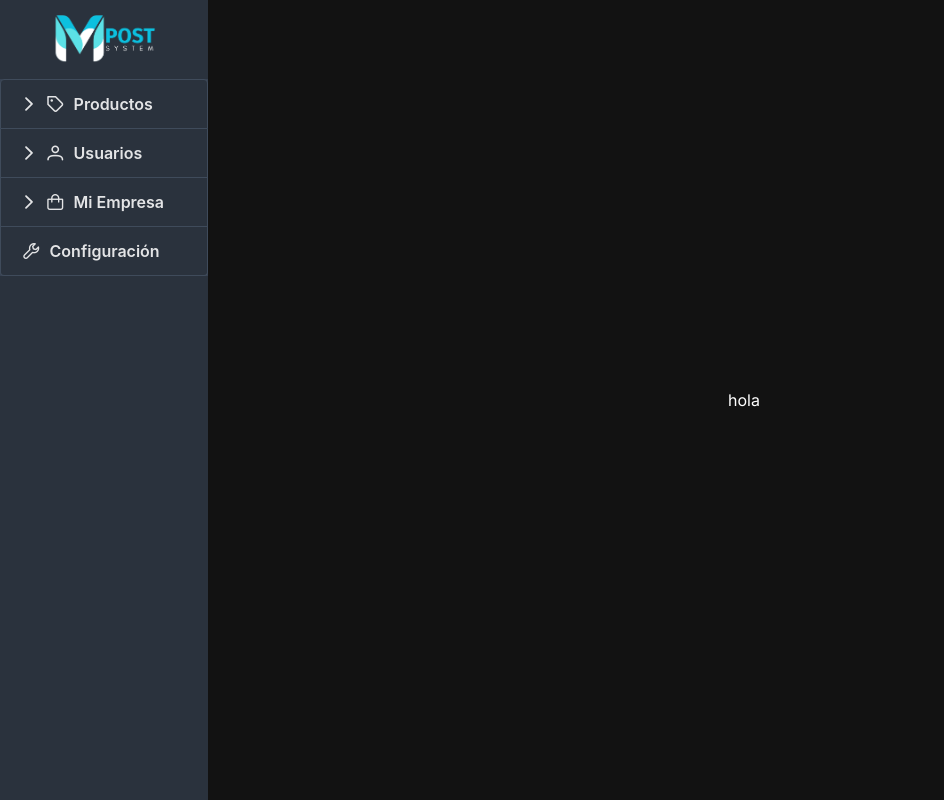
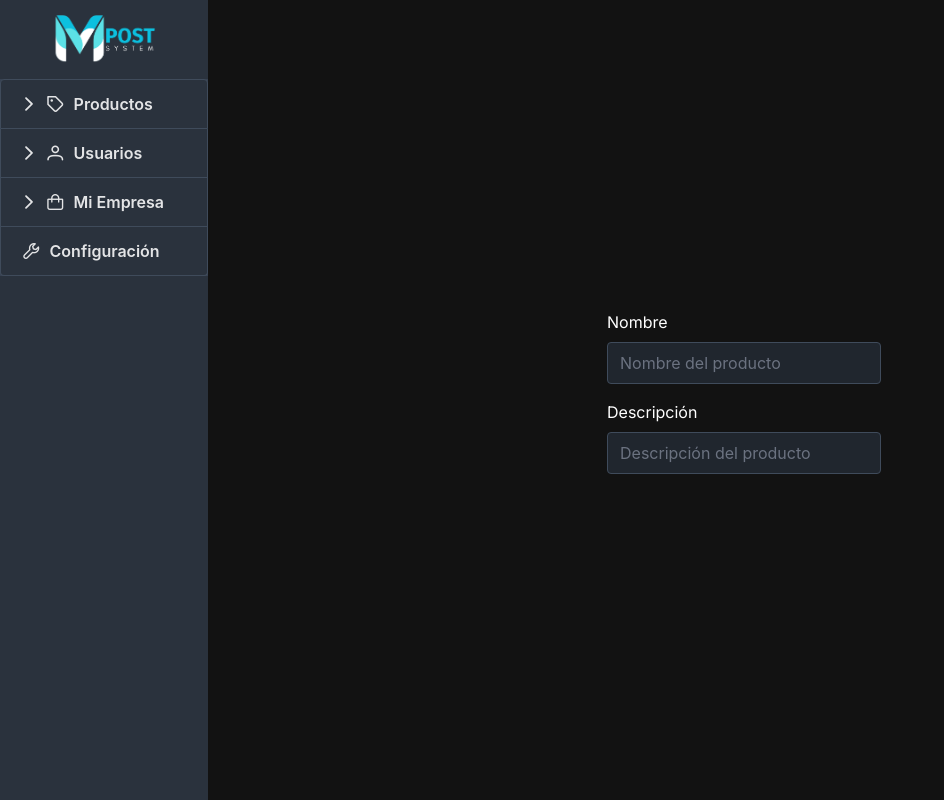
Before and after one commit to devjaes/pos_system_front, a Next.js app: page /admin/addProduct in a window 1280 px wide. Shown: the whole page, without its empty margins (0-944 px from the left). Built offline with nearby package versions, Linux system fonts and the light colour scheme.

Commit message:
Inputs updated

```diff
--- a/src/app/admin/addProduct/page.tsx
+++ b/src/app/admin/addProduct/page.tsx
@@ -1,18 +1,58 @@
-import React from 'react'
-import { IInputsForm } from '../../../store/types/IForms';
+"use client"
+import React, { Key } from 'react'
+import { IInputsForm } from '../../../store/types/IForms'
+import { useForm } from 'react-hook-form';
+import { InputText } from 'primereact/inputtext';
+import { KeyFilterType } from 'primereact/keyfilter';
+import { on } from 'events';
+
 
 export default function page() {
+
+    const {
+        register,
+        handleSubmit,
+        formState: { errors },
+    } = useForm();
+
+
     const formDatas: IInputsForm[] = [
         {
             name: 'name',
             label: 'Nombre',
-            keyfilter: 'text',
+            keyfilter: 'alpha',
             placeholder: 'Nombre del producto',
+            alertText: 'El nombre es obligatorio'
         },
-    ];
+        {
+            name: 'description',
+            label: 'Descripción',
+            keyfilter: 'alphanum',
+            placeholder: 'Descripción del producto',
+            alertText: 'La descripción es obligatoria',
+            onChange: () => { },
+        },
+    ]
+
     return (
         <div>
-            <h1>hola</h1>
+            {formDatas.map((formData, index) => (
+                <div className="pb-4 block" key={index}>
+                    <label className="block pb-2 "> {formData.label}</label>
+                    <InputText
+                        className="border border-solid border-gray-300 py-2 px-4 rounded-full w-full"
+                        keyfilter={formData.keyfilter as KeyFilterType}
+                        placeholder={formData.placeholder}
+                        {...register(formData.name, {
+                            required: formData.alertText,
+
+                        })}
+                    />
+                    {errors[formData.name] && (
+                        <span className="text-red-500">{formData.alertText}</span>
+                    )}
+                </div>
+            ))}
         </div>
     )
 }
```
